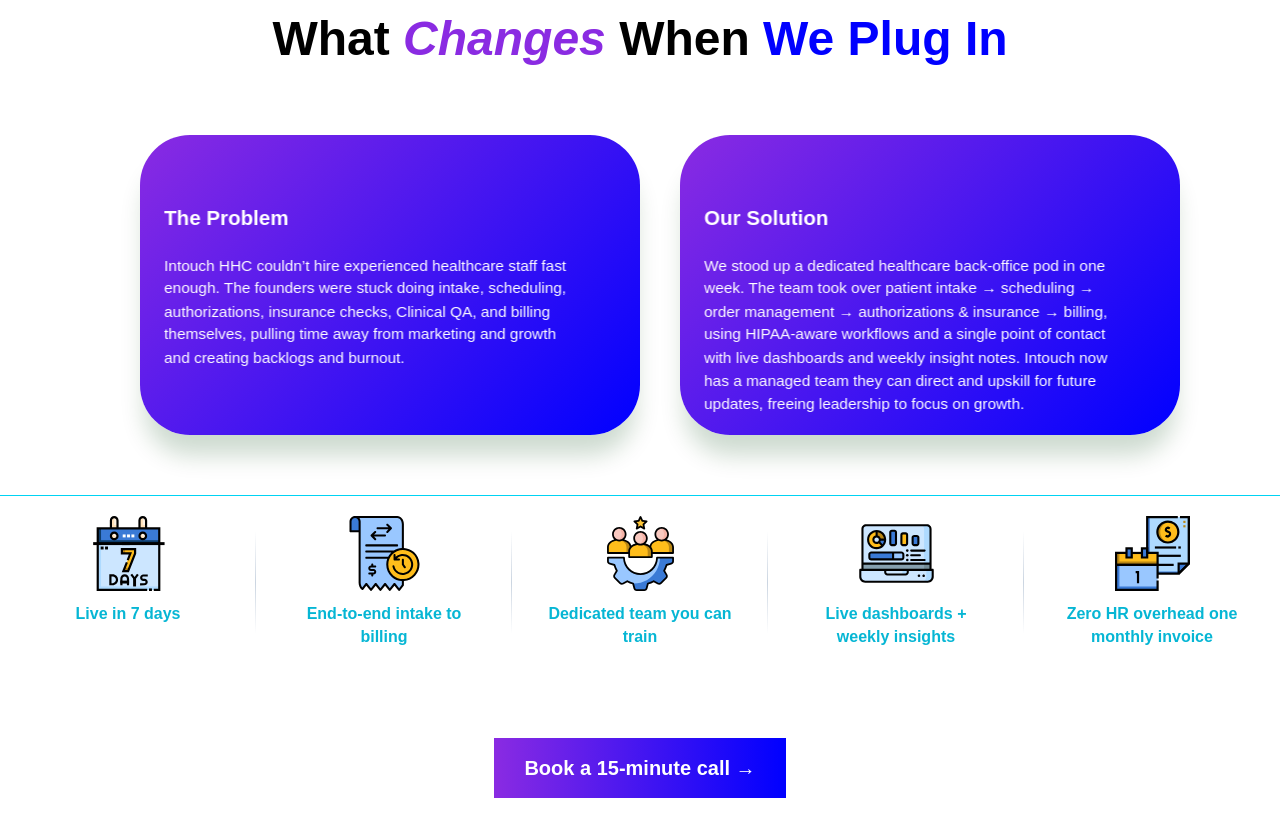
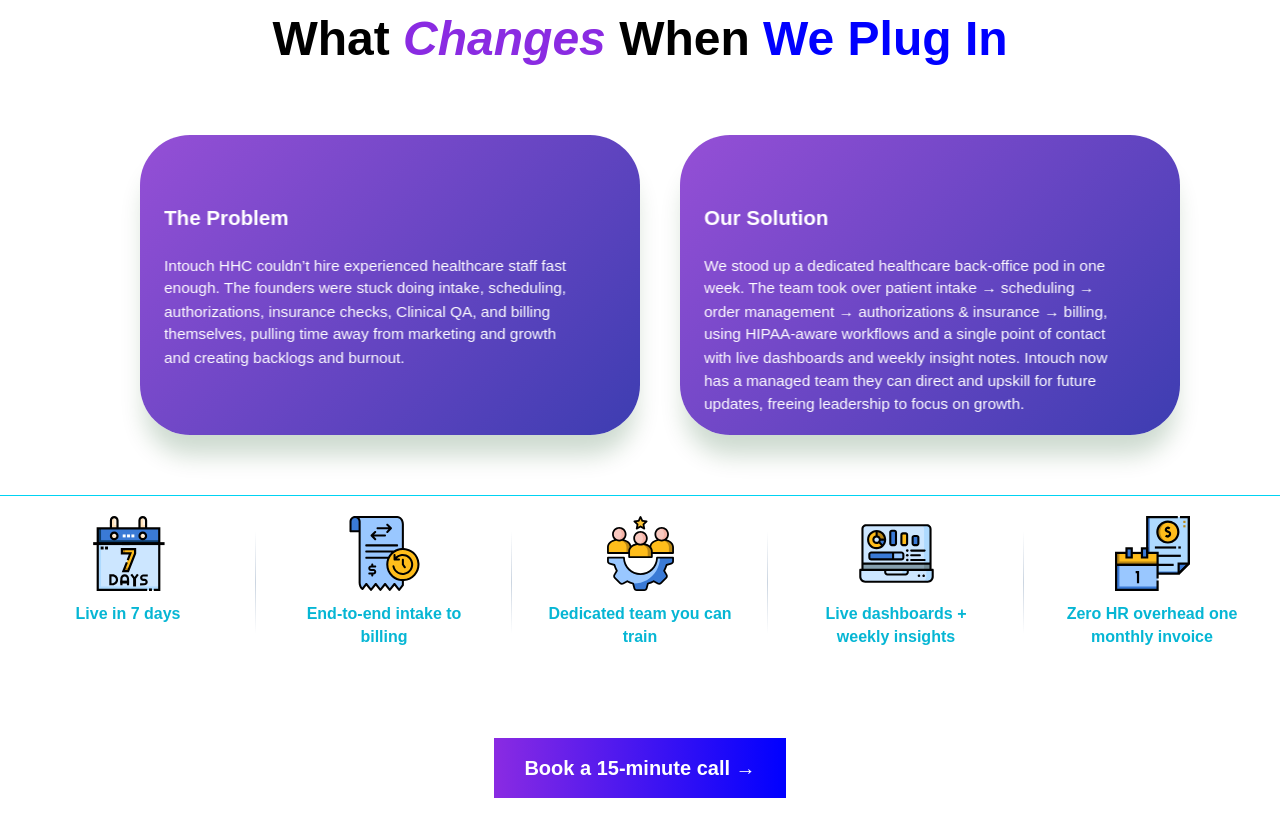
Before and after one commit to TalhaAhad/Romeo_Staffing, a plain HTML site: page index.html in a window 1280 px wide. Shown: the part 2967-3780 px from the top of the page. Drawn offline with Linux system fonts and the light colour scheme.

```diff
--- a/assets/css/index.css
+++ b/assets/css/index.css
@@ -1086,7 +1086,7 @@
 .card {
   height: 100%;
   border-radius: 50px;
-  background: linear-gradient(135deg, blueviolet 0%, blue 100%);
+  background: linear-gradient(135deg, rgb(149, 79, 214) 0%, rgb(61, 61, 177) 100%);
   /* color: #fff; */
   transition: all 0.5s ease-in-out;
   transform-style: preserve-3d;
```
